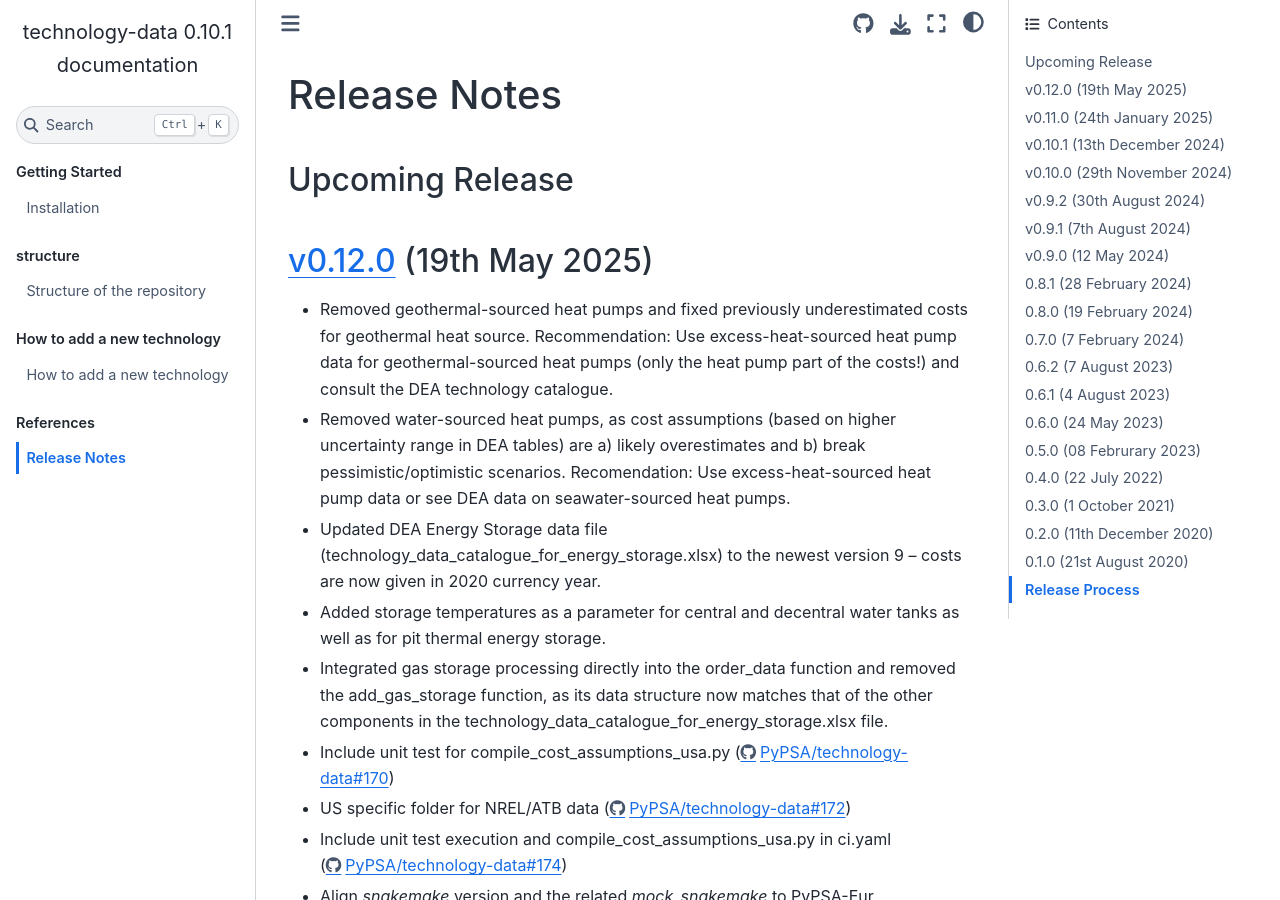
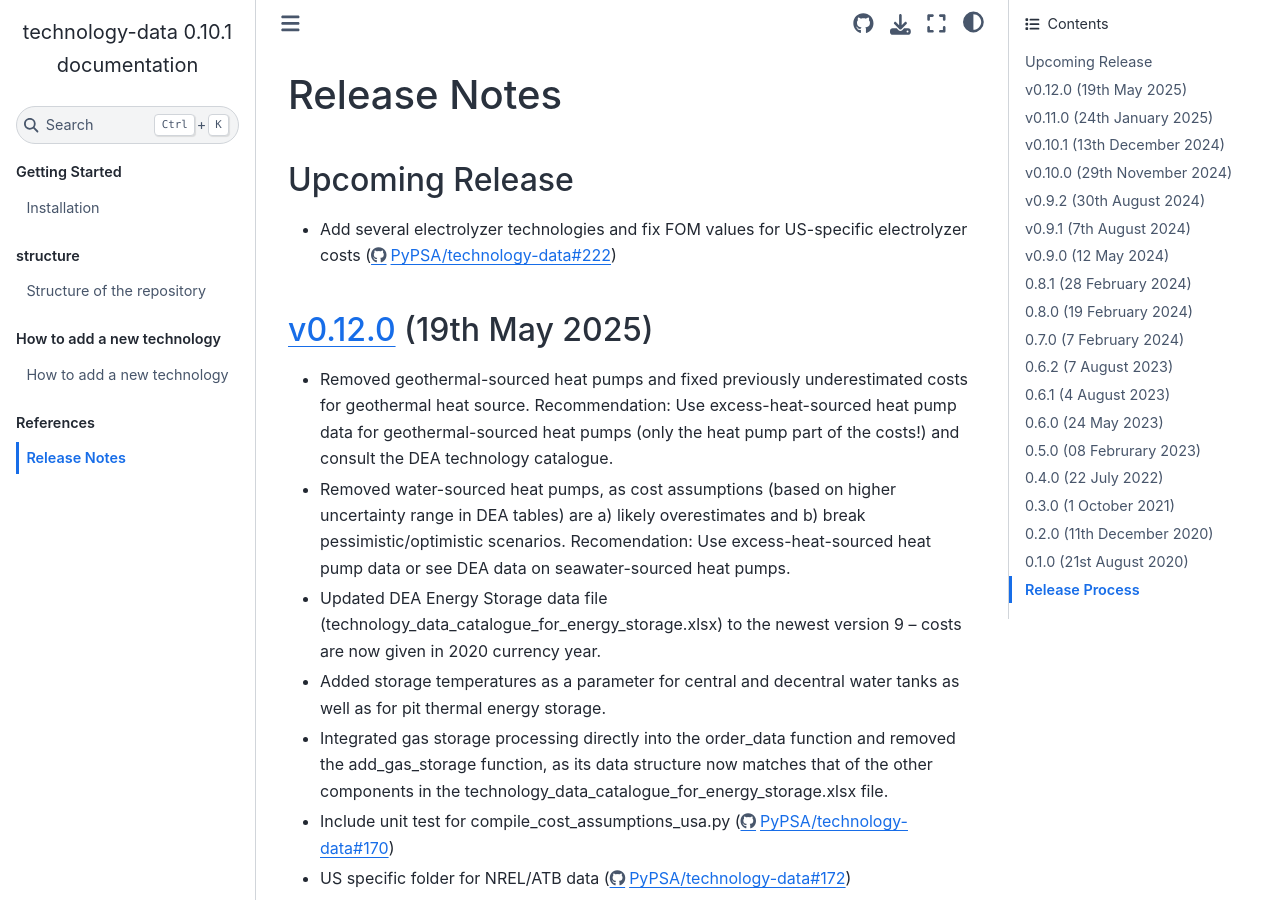
Before and after one commit to PyPSA/technology-data, a Sphinx documentation site: the page built from docs/release_notes.rst, in a window 1280 px wide and 900 px high. Built offline with Sphinx 7.4.7 and the Sphinx Book theme 1.1.4, drawn with Linux system fonts in a browser that asks for light colours.

Commit message:
update release notes

```diff
--- a/docs/release_notes.rst
+++ b/docs/release_notes.rst
@@ -15,6 +15,8 @@ Upcoming Release
 
 ..   The features listed below are not released yet, but will be part of the next release!
 ..   To use the features already you have to use the ``master`` branch.
+
+* Add several electrolyzer technologies and fix FOM values for US-specific electrolyzer costs (https://github.com/PyPSA/technology-data/pull/222)
 
 `v0.12.0 <https://github.com/PyPSA/technology-data/releases/tag/v0.12.0>`__ (19th May 2025)
 =======================================================================================
```
